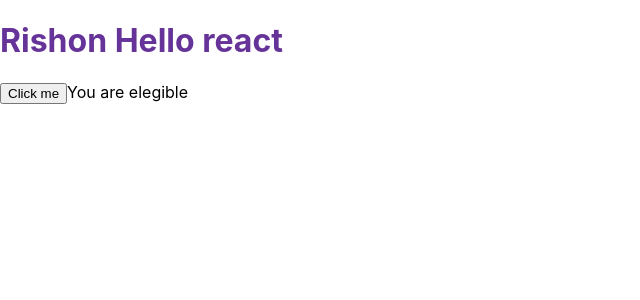
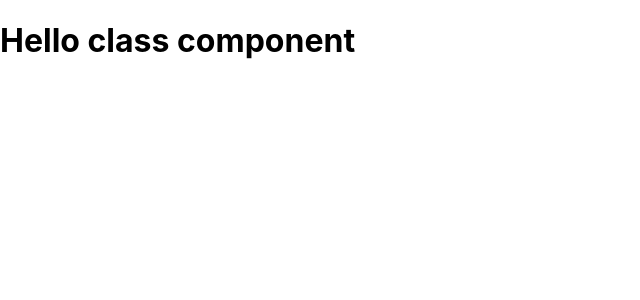
Before and after one commit to rishonkumar/React_Learning, a React (Create React App) app: page / in a window 1280 px wide. Shown: the top 300 px of the page, without its empty margins (0-640 px from the left). Built offline with nearby package versions, Linux system fonts and the light colour scheme.

Commit message:
Class component

```diff
--- a/src/App.js
+++ b/src/App.js
@@ -1,32 +1,39 @@
 // import logo from './logo.svg';
+import React from 'react';
 import './App.css';
 
-const name = <span>Hello react</span>
+// const name = <span>Hello react</span>
 
-const test = () => {
-  alert("Hello heyyy!!!")
-}
+// const test = () => {
+//   alert("Hello heyyy!!!")
+// }
 
-const age = (a) => {
+// const age = (a) => {
 
-  if(a > 18) {
-    return <span>You are elegible </span>
-  }
-  else {
-    return <span>You are not elegible </span>
+//   if(a > 18) {
+//     return <span>You are elegible </span>
+//   }
+//   else {l̥
+//     return <span>You are not elegible </span>
+//   }
+// }
+
+
+
+// function App() {
+//   return (
+//     <div className="App">
+//       <h1 className='h1Tag'>Rishon {name}</h1>
+//       <button onClick={test}>Click me</button>
+//       {age(19)}
+//     </div>
+//   );
+// }
+
+class App extends React.Component{
+  render() {
+    return <h1>Hello class component</h1>
   }
 }
 
-
-
-function App() {
-  return (
-    <div className="App">
-      <h1 className='h1Tag'>Rishon {name}</h1>
-      <button onClick={test}>Click me</button>
-      {age(19)}
-    </div>
-  );
-}
-
 export default App;
```
